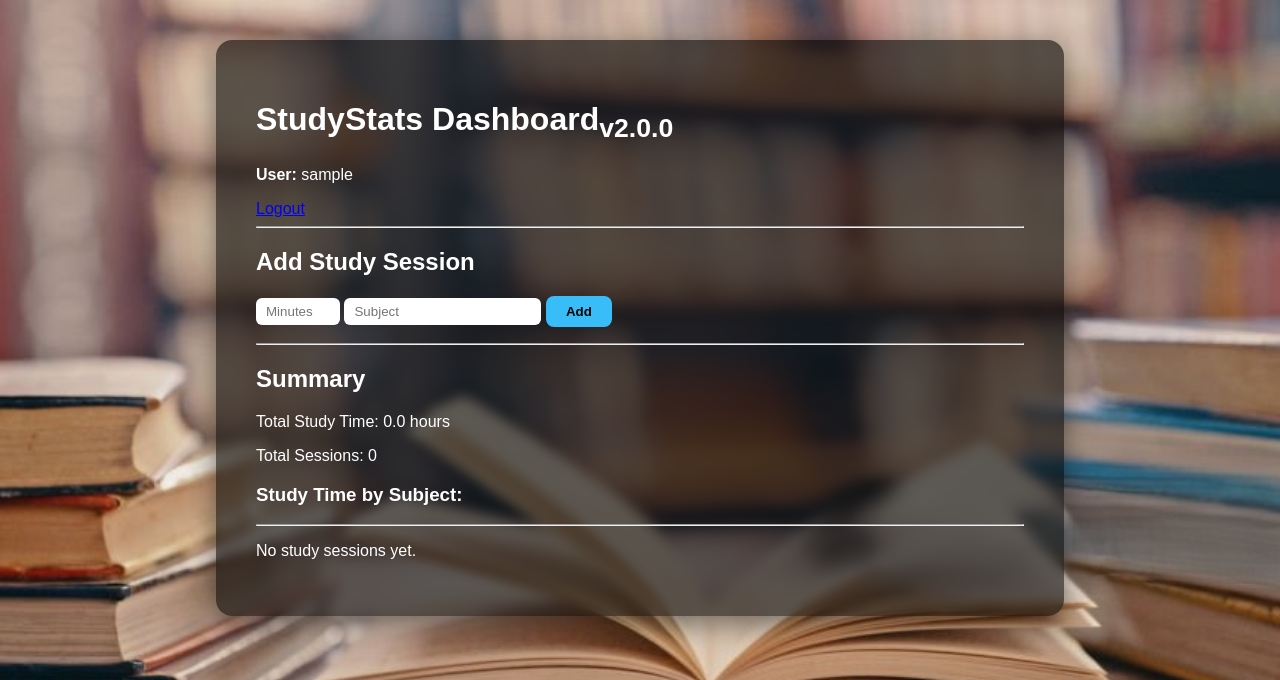
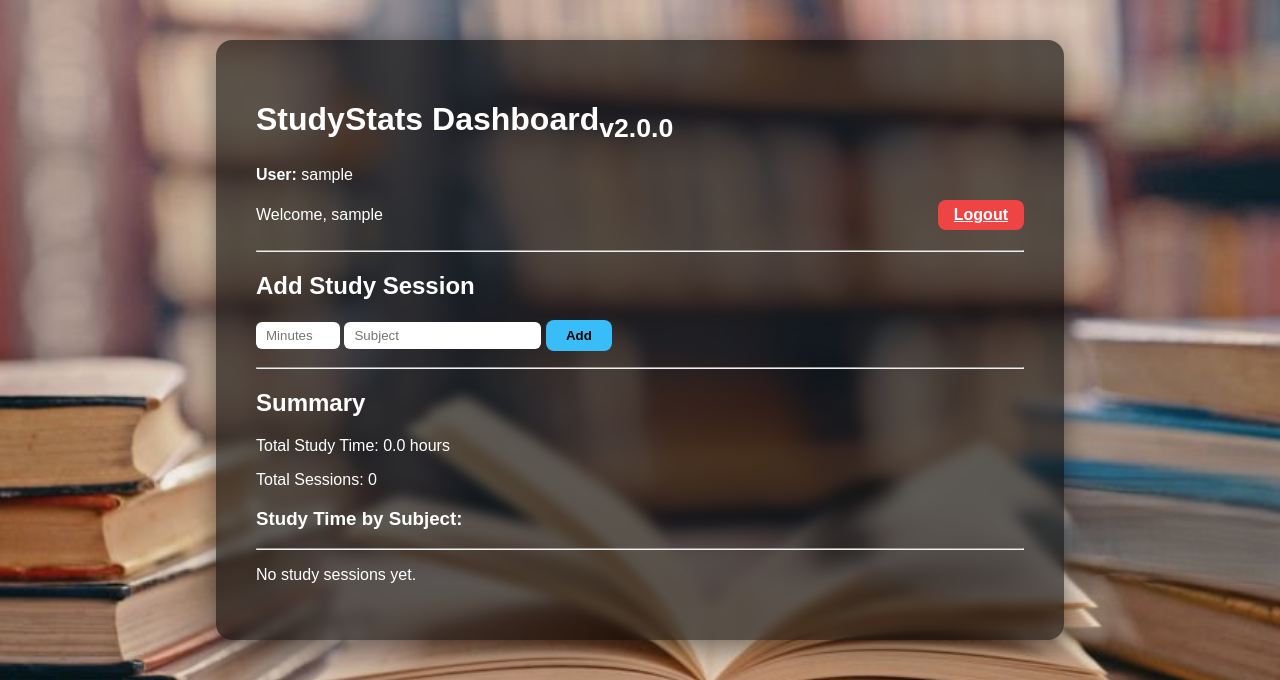
Before and after one commit to jibansnewlife-gif/Studystats, a Flask app: page / in a window 1280 px wide. Shown: the top 680 px of the page. Run offline with Flask 3, Linux system fonts and the light colour scheme; the visitor is signed in with stand-in values (Sample User, id 1).

Commit message:
v2.0.1 Release

```diff
--- a/studystats/static/static.css
+++ b/studystats/static/static.css
@@ -56,3 +56,26 @@ input {
     border: none;
     margin-bottom: 10px;
 }
+
+/* Top bar layout */
+.top-bar {
+    display: flex;
+    justify-content: space-between;
+    align-items: center;
+    margin-bottom: 20px;
+}
+
+/* Logout button */
+.logout-btn {
+    background: #ef4444;
+    color: white;
+    padding: 6px 16px;
+    border-radius: 8px;
+    font-weight: 600;
+    transition: 0.2s ease;
+}
+
+.logout-btn:hover {
+    background: #dc2626;
+    transform: translateY(-2px);
+}
--- a/studystats/static/style.css
+++ b/studystats/static/style.css
@@ -2,6 +2,7 @@ body {
     margin: 0;
     font-family: 'Segoe UI', sans-serif;
     background: url("background.jpg") no-repeat center center fixed;
+    background-color: rgba(0, 0, 0, 0.6);
     background-size: cover;
     color: white;
 }
--- a/studystats/templates/index.html
+++ b/studystats/templates/index.html
@@ -11,7 +11,10 @@
     <h1>StudyStats Dashboard<sub>v2.0.0</sub></h1>
 
     <p><strong>User:</strong> {{ username }}</p>
-    <a href="/logout">Logout</a>
+    <div class="top-bar">
+        <span>Welcome, {{ username }}</span>
+        <a href="/logout" class="logout-btn">Logout</a>
+    </div>
 
     <hr>
 
```
